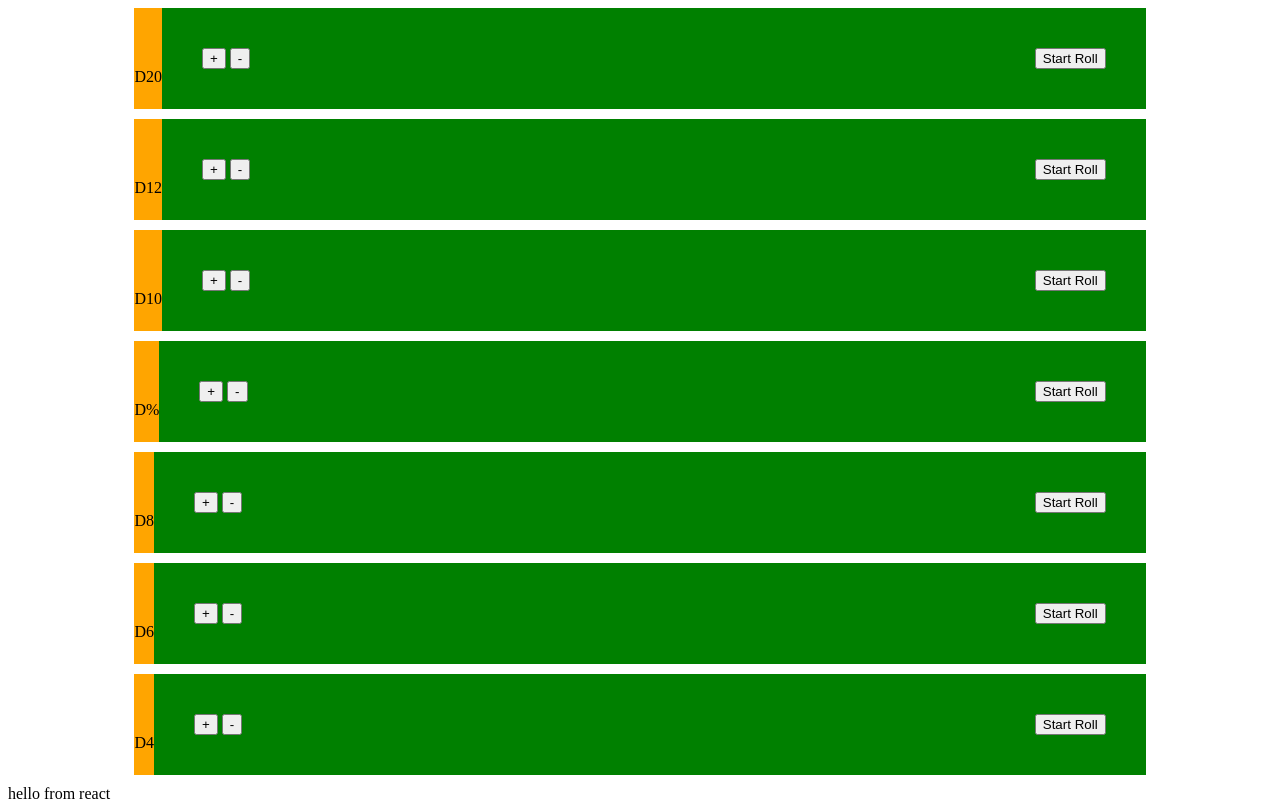
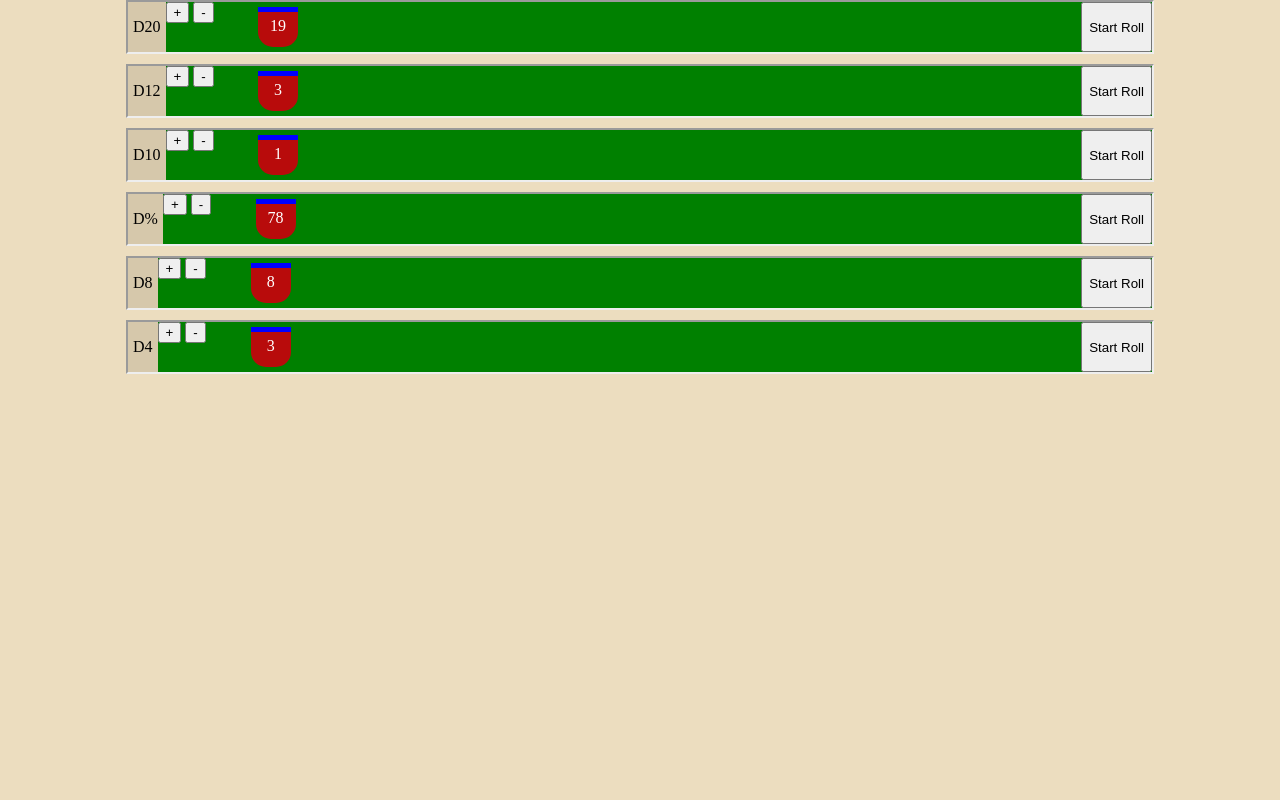
Before and after one commit to alphabravoab/dm-screen, a React (Vite) app: page / in a window 1280 px wide. Built offline with nearby package versions, Linux system fonts and the light colour scheme.

Commit message:
progress

```diff
--- a/index.html
+++ b/index.html
@@ -6,6 +6,7 @@
 <style>
     body {
         border: 0;
+        margin:0;
     }
 </style>
 <body>
--- a/src/App.js
+++ b/src/App.js
@@ -1,12 +1,21 @@
 import React from "react"
+import {withStyles} from 'react-jss'
 import DiceContainer from './components/DiceContainer'
-const App = () => {
+
+const styles = {
+    main: {
+        backgroundColor: '#ECDDBF',
+        border: 0,
+        minHeight: '100vh',
+    }
+}
+
+const App = ({classes}) => {
     return (
-        <div>
+        <div className={classes.main}>
             <DiceContainer />
-            hello from react
         </div>
     )
 }
 
-export default App
+export default withStyles(styles)(App)
--- a/src/components/Dice.js
+++ b/src/components/Dice.js
@@ -3,34 +3,31 @@ import {withStyles} from 'react-jss'
 
 const styles = {
     diceFlag: {
+        margin: '5px',
         width: '40px',
         backgroundColor: '#b80b0b',
         color: 'white',
         height: '20px',
         textAlign: 'center',
-        padding: '20px 0',
-        display: 'flex',
-        justifyContent: 'space-between',
+        padding: '10px 0',
+        position: 'relative',
+        borderRadius: '0 0 15px 15px',
     },
     stripe: {
-        height: '20px',
+        height: '5px',
+        width: '40px',
+        justifySelf: 'flex-start',
+        position: 'absolute',
+        top: 0,
         alignSelf: 'flex-start',
-        width: '5px',
+
         backgroundColor: 'blue',
     },
-    bottom: {
-        height: 0,
-        borderLeft: "10px solid transparent",
-        borderRight: "10px solid transparent",
-        borderTop: "10px solid #b80b0b"
-    }
 }
 
 const Dice = ({value, classes}) => {
-    return(<div>
-        <div className={classes.diceFlag}><div className={classes.stripe}></div>{value}<div className={classes.stripe}></div></div>
-        <div className={classes.bottom}></div>
-        </div>
+    return (
+        <div className={classes.diceFlag}><div className={classes.stripe}></div>{value}</div>
     )
 }
 
--- a/src/components/DiceContainer.js
+++ b/src/components/DiceContainer.js
@@ -6,29 +6,26 @@ const styles = {
     diceRow: {
         display: 'flex',
         width: '80%',
+        backgroundColor: '#d6c8ab',
+        maxHeight: '60px',
         marginLeft: 'auto',
         marginRight: 'auto',
-        backgroundColor: 'orange',
         marginBottom: '10px',
         textAlign: 'center',
         justifyContent: 'space-evenly',
+        border: '2px inset'
     },
     kind: {
-        marginTop: '60px',
+        margin: 'auto 5px auto 5px',
     }
 }
+
+const dices = [{name: 'D20', sides: 20}, {name: 'D12', sides: 12}, {name: 'D10', sides: 10}, {name: 'D%', sides: 100},  {name: 'D8', sides: 8}, {name: 'D4', sides: 4}]
 
 const DiceContainer = ({classes}) => {
     return (
         <div>
-            <div className={classes.diceRow}><div className={classes.kind}>D20</div> <DiceRoll sides={20} /></div>
-            <div className={classes.diceRow}><div className={classes.kind}>D12</div> <DiceRoll sides={12} /></div>
-            <div className={classes.diceRow}><div className={classes.kind}>D10</div> <DiceRoll sides={10} /></div>
-            <div className={classes.diceRow}><div className={classes.kind}>D%</div> <DiceRoll sides={100} /></div>
-            <div className={classes.diceRow}><div className={classes.kind}>D8</div> <DiceRoll sides={8} /></div>
-            <div className={classes.diceRow}><div className={classes.kind}>D6</div> <DiceRoll sides={6} /></div>
-            <div className={classes.diceRow}><div className={classes.kind}>D4</div> <DiceRoll sides={4} /></div>
-
+            {dices.map(dice=> <div className={classes.diceRow}><div className={classes.kind}>{dice.name}</div> <DiceRoll sides={dice.sides} /></div> )}
         </div>
     )
 }
--- a/src/components/DiceRoll.js
+++ b/src/components/DiceRoll.js
@@ -5,16 +5,20 @@ import Dice from './Dice'
 const styles = {
     diceRow: {
         display: 'flex',
-        // height: '50px',
-        padding: '40px',
+        height: '50px',
+        // padding: '40px',
         justifyContent: 'space-between',
         width: '100%',
         backgroundColor: 'green',
+    },
+    dices: {
+        display: 'flex',
+        width: '80%',
     }
 }
 const DiceRoll = ({sides, classes}) => {
     const [, startRoll] = useState(false)
-    const [numberOfDice, changeNumberOfDice] = useState(0)
+    const [numberOfDice, changeNumberOfDice] = useState(1)
     const result = () => Math.floor(Math.random()*sides) +1
     const makeRolls = () => Array(numberOfDice).fill(0).map(result)
     let rolls = makeRolls()
@@ -32,7 +36,8 @@ const DiceRoll = ({sides, classes}) => {
     return (
         <div className={classes.diceRow}>
            <div><button onClick={() => changeNumberOfDice(numberOfDice +1)}>+</button> <button onClick={() => changeNumberOfDice(numberOfDice -1)}>-</button> </div>
-           {rolls.map((r, i) => <Dice key={`${r},${i}`} value={r} />)}<button onClick={rolling}>Start Roll</button>
+           <div className={classes.dices}>{rolls.map((r, i) => <Dice key={`${r},${i}`} value={r} />)}</div>
+           <button onClick={rolling}>Start Roll</button>
         </div>
     )
 }
```
